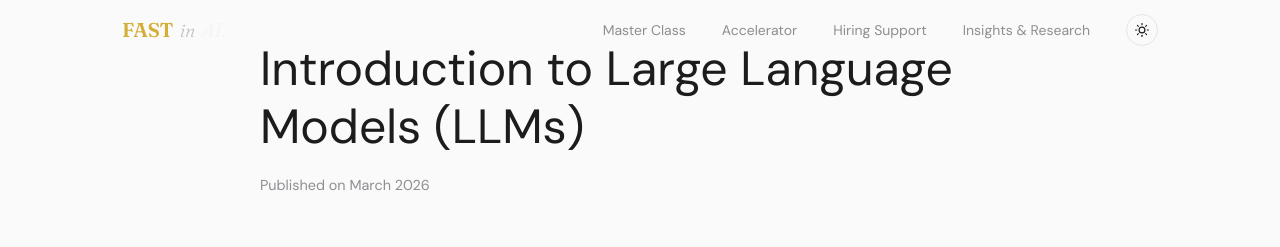
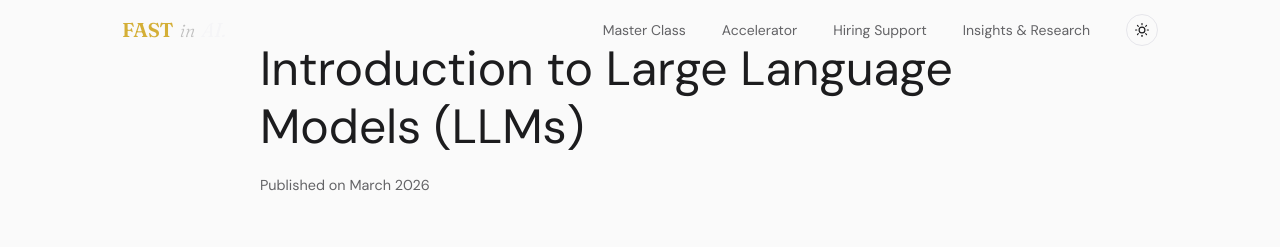
Before and after one commit to iampraveenvemula/fastinai, a React (Vite) app: page /blog/understanding-llm-models-complete-guide in a window 1280 px wide. Shown: the top 247 px of the page. Built offline with nearby package versions, Linux system fonts and the light colour scheme.

Commit message:
Fix Light Mode text contrast and ensure AI logo gradient remains visible

```diff
--- a/src/index.css
+++ b/src/index.css
@@ -41,13 +41,16 @@
   --border-mid: #D1D1D6;
 
   --primary: #B38728; /* Deeper gold for contrast */
-  --secondary: #8E8E93;
+  --secondary: #636366; /* Much darker silver base */
   --accent: #B38728;
+
+  /* Critical: The "AI" in the FastinAI logo uses this gradient */
+  --gradient-silver: linear-gradient(135deg, #1C1C1E 0%, #8E8E93 100%);
 
   --text: #1C1C1E; /* Heavy slate for main headings */
   --text-body: #3A3A3C;
-  --text-muted: #8E8E93;
-  --text-light: #AEAEB2;
+  --text-muted: #636366; /* Deepened for strong readability */
+  --text-light: #8E8E93;
 
   /* Scene Accents - Deeper for visibility on light gray */
   --accent-cyan: #0284c7; /* Sky 600 */
```
